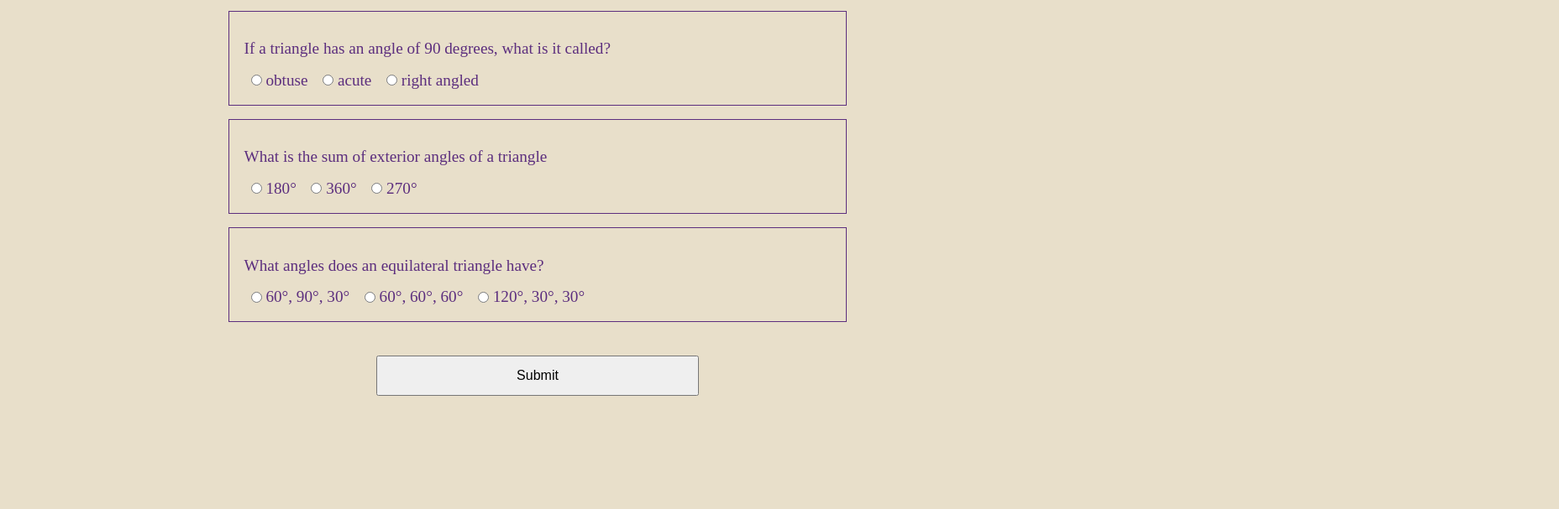
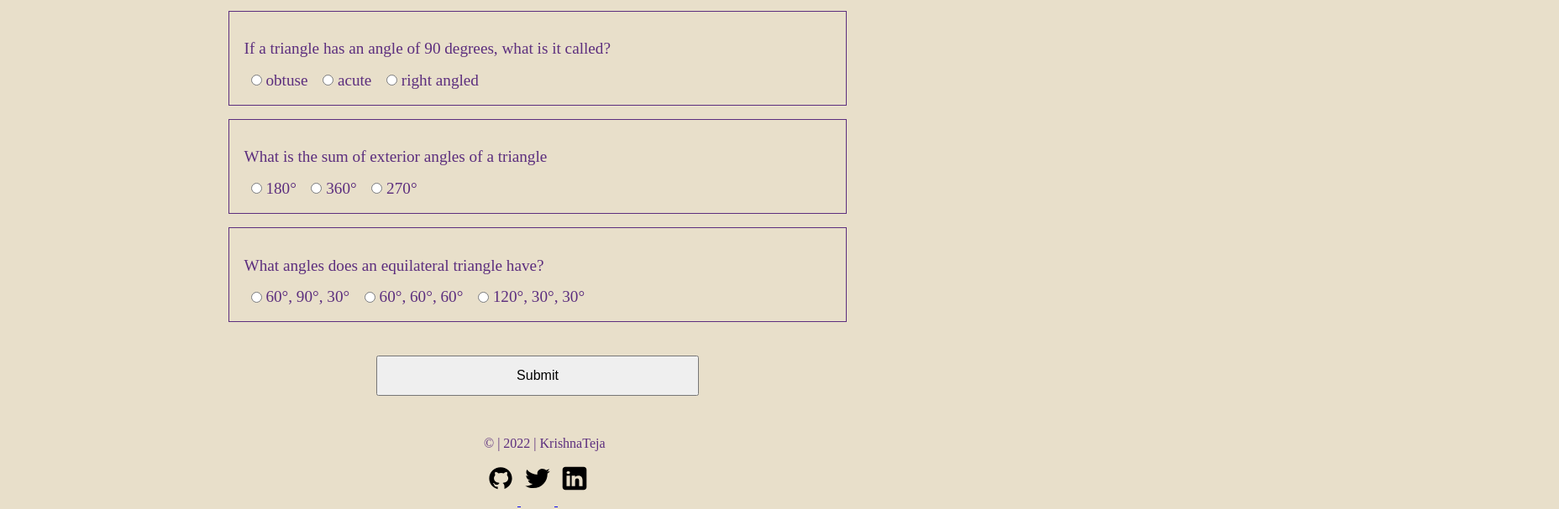
Before and after one commit to Krishna-anhsirk/fun-with-triangles, a plain HTML site: page quiz.html in a window 1280 px wide. Shown: the part 341-948 px from the top of the page at 84% size, 1856 px wide, since content can reach past the window. Before the commit the page ends 861 px from the top, so only its background shows below. Drawn offline with Linux system fonts and the light colour scheme.

Commit message:
footer updated

```diff
--- a/quiz.html
+++ b/quiz.html
@@ -74,6 +74,35 @@
       <div class="output"></div>
     </div>
 
+    <footer class="footer-quiz">
+      <p>© | 2022 | KrishnaTeja</p>
+      <ul class="list-unordered inline-list">
+        <li>
+          <a
+            class="links"
+            href="https://github.com/Krishna-anhsirk"
+            target="_blank"
+          >
+            <img src="images/github.svg" alt="github" />
+          </a>
+        </li>
+        <li>
+          <a class="links" href="https://twitter.com/Teja_1511" target="_blank">
+            <img src="images/twitter.svg" alt="twitter" />
+          </a>
+        </li>
+        <li>
+          <a
+            class="links"
+            href="https://www.linkedin.com/in/krishnateja492/"
+            target="_blank"
+          >
+            <img src="images/linkedin.svg" alt="linkedin" />
+          </a>
+        </li>
+      </ul>
+    </footer>
+
     <script src="quiz.js"></script>
   </body>
 </html>
--- a/style.css
+++ b/style.css
@@ -90,3 +90,26 @@ body {
   font-size: 1.4rem;
   text-align: center;
 }
+
+/* Footer  */
+.footer {
+  position: fixed;
+  bottom: 0;
+  left: 45vw;
+}
+
+a,
+img,
+li {
+  display: inline;
+}
+
+img {
+  width: 40px;
+  padding: 1rem 0.2rem;
+}
+
+.footer-quiz {
+  position: relative;
+  left: 45vw;
+}
```
Also changed, not shown: area.html (+28 -0 lines), hypotenuse.html (+30 -0 lines), index.html (+29 -0 lines), images/github.svg (added), images/linkedin.svg (added), images/twitter.svg (added), 1 other file.
